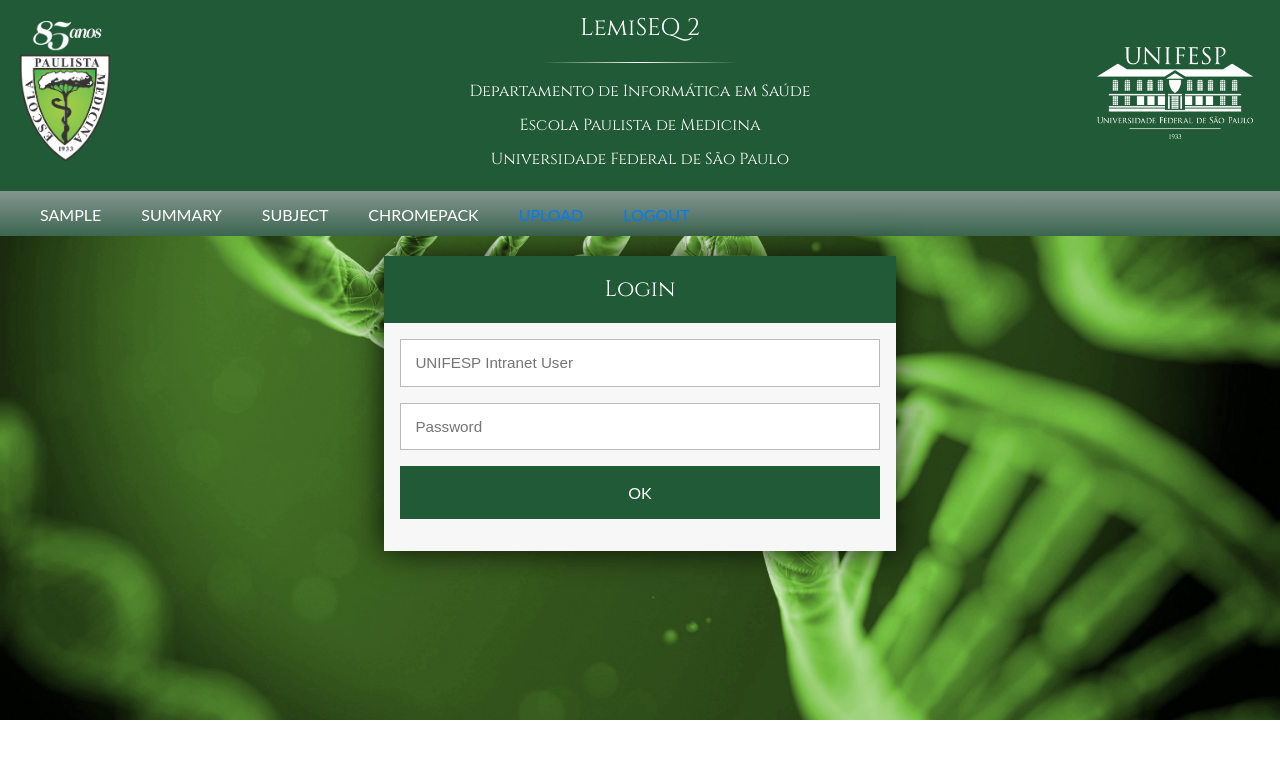
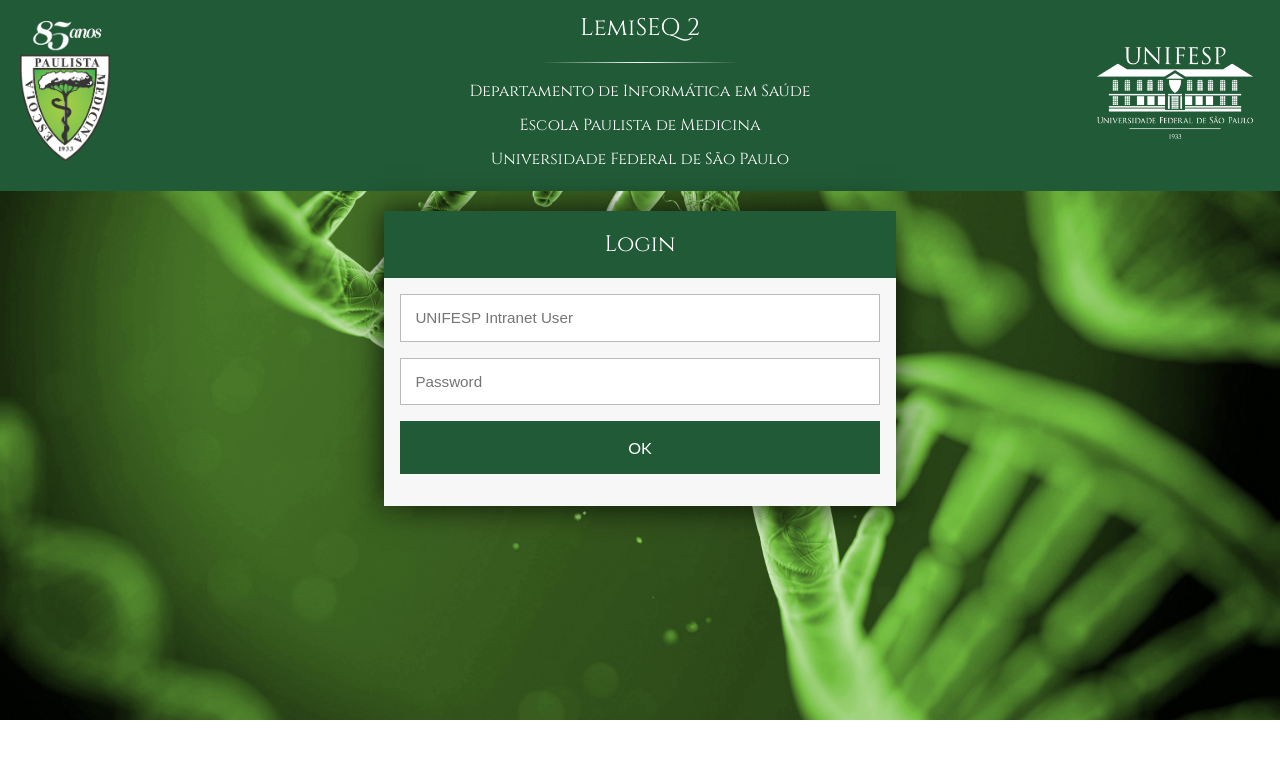
Before and after one commit to FelipeNFL/LemiSeq2, an Angular app in the folder platform/: page /login in a window 1280 px wide. Shown: the top 758 px of the page. Built offline with nearby package versions, Linux system fonts and the light colour scheme; a small style sheet from the web is missing.

Commit message:
Show fullname when user logged

```diff
--- a/platform/src/app/header/header.component.css
+++ b/platform/src/app/header/header.component.css
@@ -81,3 +81,8 @@ hr {
 .menu a:hover {
     color:  rgb(33, 90, 54);
 }
+
+.welcome {
+    font-weight: 300;
+    font-size: 14px;
+}
--- a/platform/src/app/header/header.component.html
+++ b/platform/src/app/header/header.component.html
@@ -17,12 +17,13 @@
         </div>
     </div>
 </div>
-<div class="menu">
+<div class="menu" *ngIf="authService.isLogged()">
     <ul>
-        <li>SAMPLE</li>
-        <li>SUMMARY</li>
-        <li>SUBJECT</li>
-        <li>CHROMEPACK</li>
+        <li class="welcome">Hello, {{ authService.getFullname() }}!</li>
+        <a><li>SAMPLE</li></a>
+        <a><li>SUMMARY</li></a>
+        <a><li>SUBJECT</li></a>
+        <a><li>CHROMEPACK</li></a>
         <a href='/upload'><li>UPLOAD</li></a>
         <a href='/login' (click)="logout()"><li>LOGOUT</li></a>
     </ul>
--- a/platform/src/app/header/header.component.ts
+++ b/platform/src/app/header/header.component.ts
@@ -16,7 +16,5 @@ export class HeaderComponent {
 
     logout() {
         this.authService.logout();
-        //TODO redirect to LoginComponent
     }
-
 }
--- a/platform/src/app/login/login.component.ts
+++ b/platform/src/app/login/login.component.ts
@@ -22,7 +22,7 @@ export class LoginComponent {
 
         this.authService.requestToken(this._usernameModel, this._passwordModel).subscribe(
             (data) => {
-                this.authService.setSession(data.token, this._usernameModel);
+                this.authService.setSession(data.token, data.fullname);
                 this.router.navigate(['/upload']);
             },
             (errorResponse: HttpErrorResponse) => {
--- a/platform/src/app/services/auth.service.ts
+++ b/platform/src/app/services/auth.service.ts
@@ -11,14 +11,18 @@ export class AuthService {
         return this.http.post(`${environment.auth_api}/token`, {username: email, password})
     }
 
-    public setSession(token: string, username: string) {
+    public setSession(token: string, fullname: string) {
         localStorage.setItem('token', token);
-        localStorage.setItem('username', username);
+        localStorage.setItem('fullname', fullname);
+    }
+
+    public getFullname() {
+        return localStorage.getItem('fullname');
     }
 
     public logout() {
         localStorage.removeItem('token');
-        localStorage.removeItem('username');
+        localStorage.removeItem('fullname');
     }
 
     public isLogged() {
```
